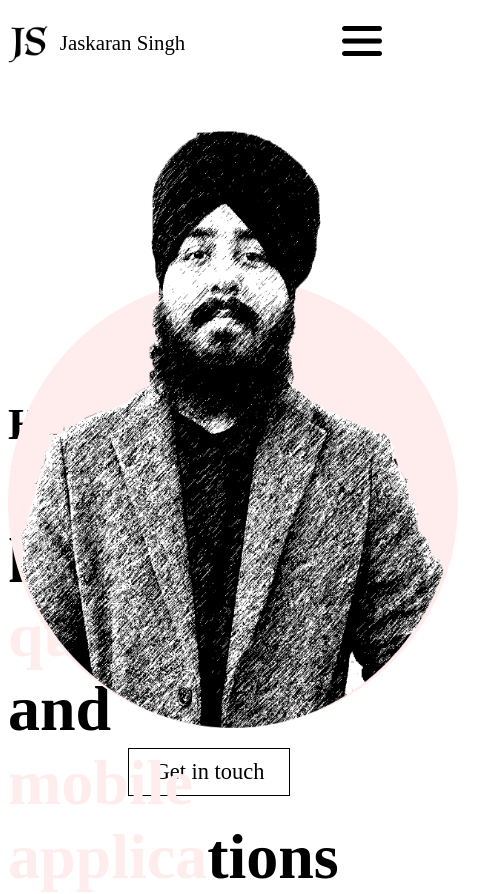
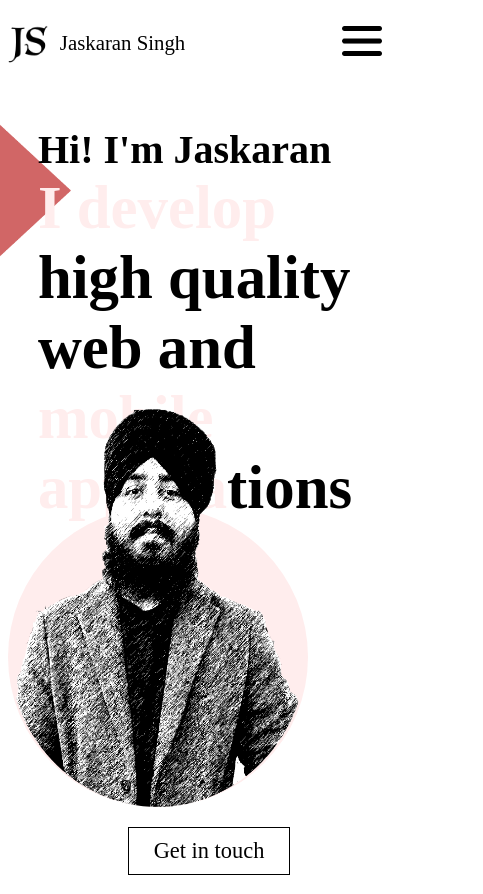
Before and after one commit to TheCoderSingh/thecodersingh-portfolio, a React (Create React App) app: page / in a window 390 px wide. Shown: the whole page, 483 px wide, since content can reach past the window. Built offline with nearby package versions, Linux system fonts and the light colour scheme.

Commit message:
Add media queries

```diff
--- a/src/components/Home/Home.js
+++ b/src/components/Home/Home.js
@@ -14,7 +14,8 @@ const Home = () => {
                             <h2>
                                 <span className="light-text">I develop</span> high{" "}<br />
                                 <span className="light-text">quality web</span> and{" "}<br />
-                                <span className="light-text">mobile<br /> applica</span>tions
+                                <span className="light-text">mobile</span>{" "}<br />
+                                <span className="light-text">applica</span>tions
                             </h2>
                         </div>
                     </div>
@@ -29,7 +30,7 @@ const Home = () => {
             <div className="contact-btn">
                 <span>Get in touch</span>
             </div>
-        </div>
+        </div >
     );
 };
 
--- a/src/components/Home/Home.scss
+++ b/src/components/Home/Home.scss
@@ -82,3 +82,220 @@
         }
     }
 }
+
+@media only screen and (max-width: 1300px) {
+    .home {
+        .home-sections {
+            .home-left {
+                .diamond {
+                    .diamond-image {
+                        max-width: 78%;
+                    }
+
+                    .diamond-text {
+                        h3 {
+                            font-size: 2.5em;
+                        }
+
+                        h2 {
+                            font-size: 3.8em;
+                        }
+                    }
+                }
+            }
+        }
+    }
+}
+
+@media only screen and (max-width: 1280px) {
+    .home {
+        .diamond-text {
+            h2 {
+                font-size: 3.5em !important;
+            }
+        }
+    }
+}
+
+@media only screen and (max-width: 1240px) {
+    .home {
+        .home-sections {
+            .home-left {
+                .diamond {
+                    .diamond-image {
+                        max-width: 76%;
+                    }
+
+                    .diamond-text {
+                        h3 {
+                            font-size: 2.2em !important;
+                        }
+
+                        h2 {
+                            font-size: 2.9em !important;
+                        }
+                    }
+                }
+            }
+        }
+    }
+}
+
+@media only screen and (max-width: 1218px) {
+    .home {
+        .home-sections {
+            .home-left {
+                .diamond {
+                    .diamond-image {
+                        max-width: 65%;
+                        left: -160px;
+                    }
+
+                    .diamond-text {
+                        h3 {
+                            font-size: 1.9em !important;
+                        }
+
+                        h2 {
+                            font-size: 2.5em !important;
+                        }
+                    }
+                }
+            }
+        }
+    }
+}
+
+@media only screen and (max-width: 1180px) {
+    .home {
+        .home-sections {
+            .home-left {
+                .diamond {
+                    .diamond-image {
+                        max-width: 65%;
+                        left: -130px;
+                    }
+
+                    .diamond-text {
+                        h3 {
+                            font-size: 1.7em !important;
+                        }
+
+                        h2 {
+                            font-size: 2.3em !important;
+                        }
+                    }
+                }
+            }
+        }
+    }
+}
+
+@media only screen and (max-width: 1100px) {
+    .home {
+        .home-sections {
+            .home-left {
+                .diamond {
+                    .diamond-image {
+                        max-width: 65%;
+                        left: -100px;
+                    }
+
+                    .diamond-text {
+                        h3 {
+                            font-size: 1.4em !important;
+                        }
+
+                        h2 {
+                            font-size: 2.1em !important;
+                        }
+                    }
+                }
+            }
+        }
+    }
+}
+
+@media only screen and (max-width: 1024px) {
+    .home {
+        .home-sections {
+            .home-left {
+                .diamond {
+                    .diamond-image {
+                        max-width: 65%;
+                        left: -80px;
+                    }
+                }
+            }
+
+            .home-right {
+                .jas-picture-area {
+                    .jas-picture-bg {
+                        width: 300px;
+                        height: 300px;
+                    }
+
+                    .jas-picture {
+                        width: 300px;
+                        height: 400px;
+                        margin-top: 50px;
+                    }
+                }
+            }
+        }
+    }
+}
+
+@media only screen and (max-width: 940px) {
+    .home {
+        .home-sections {
+            flex-wrap: wrap;
+
+            .home-left {
+                width: 100%;
+
+                .diamond {
+                    .diamond-image {
+                        max-width: 65%;
+                        left: -180px;
+                    }
+
+                    .diamond-text {
+                        h3 {
+                            font-size: 2.5em !important;
+                        }
+
+                        h2 {
+                            font-size: 3.8em !important;
+
+                            br:not(:last-of-type) {
+                                display: none;
+                            }
+
+                            .light-text:first-of-type {
+                                color: $secondary;
+                            }
+
+                            .light-text:nth-of-type(2) {
+                                color: #000;
+                            }
+
+                            .light-text:nth-of-type(3) {
+                                color: secondary;
+                            }
+                        }
+                    }
+                }
+            }
+
+            .home-right {
+                width: 100%;
+
+                .jas-picture-area img {
+                    margin-left: auto;
+                    margin-right: auto;
+                }
+            }
+        }
+    }
+}
```
